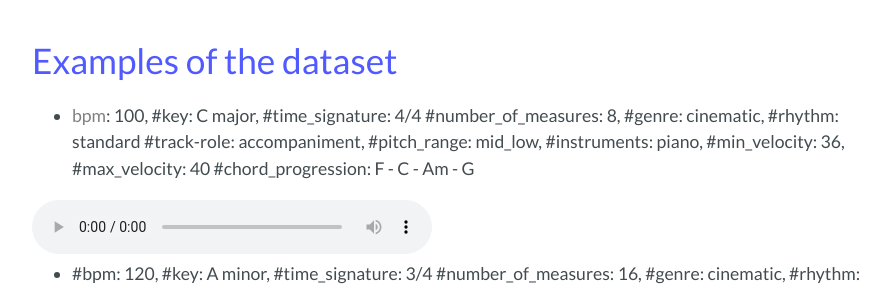
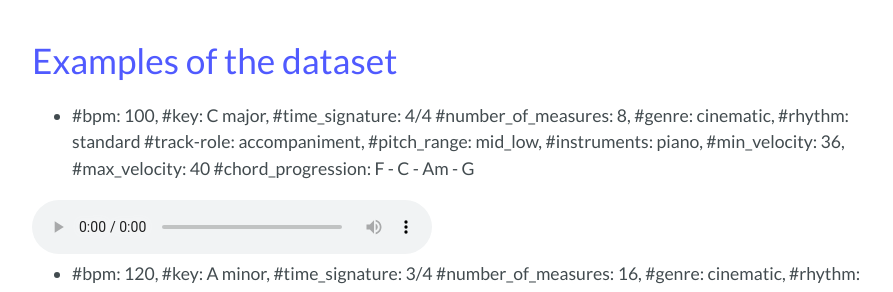
Before and after one commit to POZAlabs/ComMU, a Jekyll site: the page built from index.md, in a window 1280 px wide and 900 px high, scrolled down 1115 px. Shown: the part 155-447 px from the top of the window, without its empty margins (192-1085 px from the left). Built offline with Jekyll 4.4.1, drawn with Linux system fonts in a browser that asks for light colours; our own code applies the rules of GitHub Pages for plain Markdown files.

Commit message:
Update index.md

```diff
--- a/index.md
+++ b/index.md
@@ -11,7 +11,7 @@ ComMU has 11,144 MIDI samples that consist of short note sequences created by pr
 
 # Examples of the dataset
 
-- <span style="color: #808080">bpm</span>: 100, #key: C major, #time_signature: 4/4 #number_of_measures: 8, #genre: cinematic, #rhythm: standard #track-role: accompaniment, #pitch_range: mid_low, #instruments: piano, #min_velocity: 36, #max_velocity: 40
+- #bpm: 100, #key: C major, #time_signature: 4/4 #number_of_measures: 8, #genre: cinematic, #rhythm: standard #track-role: accompaniment, #pitch_range: mid_low, #instruments: piano, #min_velocity: 36, #max_velocity: 40
 #chord_progression: F - C - Am - G
 <audio controls style="width: 400px;">
   <source src="./assets/example_data/1.wav" type="audio/mpeg">
```
